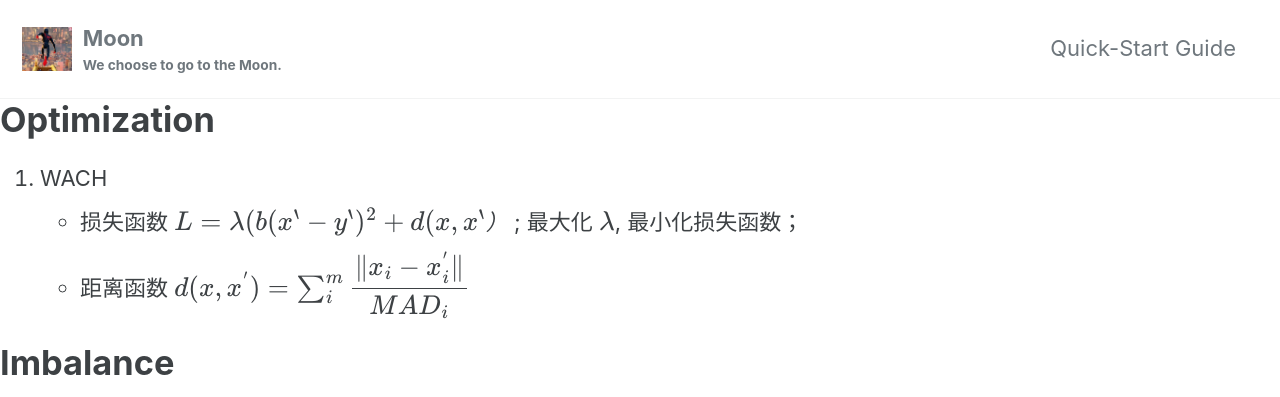
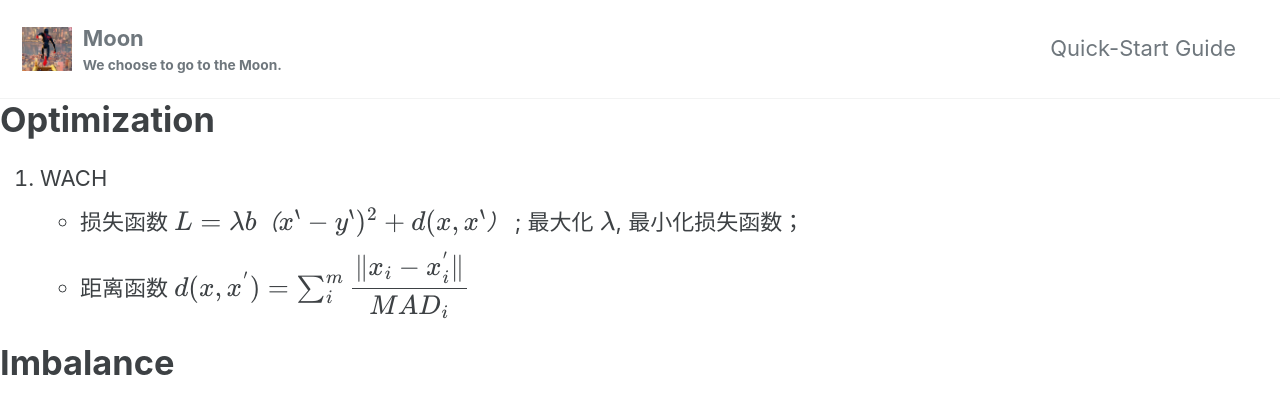
Before and after one commit to ZZhangsm/Zzhangsm.github.io, a Jekyll site: the page built from _posts/2022-05-05-counterfactual.md, in a window 1280 px wide. Shown: the top 397 px of the page. Built offline with Jekyll 4.4.1, drawn with Linux system fonts in a browser that asks for light colours; cached includes are drawn as plain includes; our own code applies the rules of GitHub Pages for plain Markdown files; formulas are drawn with MathJax 3.

```diff
--- a/_posts/2022-05-05-counterfactual.md
+++ b/_posts/2022-05-05-counterfactual.md
@@ -19,7 +19,7 @@ tags:
 #  Optimization
 
 1. WACH
-- 损失函数 $ L= \lambda ( b(x^{'} - y^{'})^{2} + d(x, x^{'} ）$ ;
+- 损失函数 $ L= \lambda b（x^{'} - y^{'})^{2} + d(x, x^{'}）$ ;
   最大化 $\lambda$, 最小化损失函数；
 - 距离函数  $$ d(x ,x^{'}) = \sum_{i}^{m} \dfrac{ \| x_{i} - x_{i}^{'} \|} {MAD_{i}}$$
 
```
